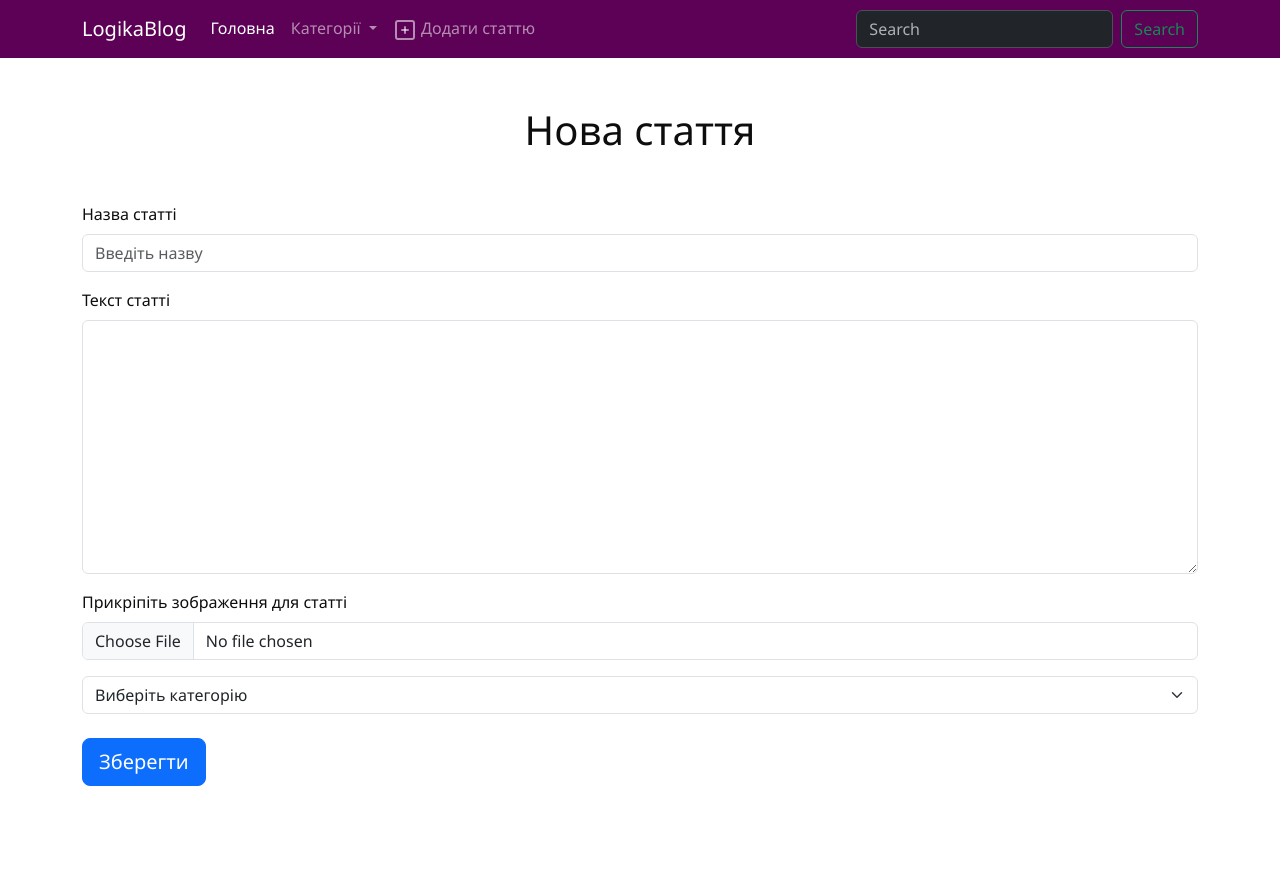
After one commit to volodymyrlogika/first_site_2, a Flask app: page /articles/new in a window 1280 px wide. The commit adds this page. Run offline with Flask 3, Linux system fonts and the light colour scheme; data comes from the database, SQL or seed files in the repository.

Commit message:
new: сторінка додавання статті

```diff
--- a/app.py
+++ b/app.py
@@ -28,6 +28,12 @@ def category_page(category_id):
     return render_template("index.html", articles=articles)  # html-сторінка, що повертається у браузер
 
 
+@app.route("/articles/new", methods=["GET", "POST"])
+def new_article():
+
+    return render_template("new_article.html")
+
+
 if __name__ == "__main__":
     app.config['TEMPLATES_AUTO_RELOAD'] = True  # автоматичне оновлення шаблонів
     app.run(debug=True)  # Запускаємо веб-сервер з цього файлу в режимі налагодження
--- a/db_scripts.py
+++ b/db_scripts.py
@@ -41,3 +41,7 @@ class DatabaseManager:
         data = self.cursor.fetchall()
         self.close()
         return data
+
+
+    def add_article(self, title, content, image, user_id, category_id):
+        ...
--- a/templates/base.html
+++ b/templates/base.html
@@ -43,7 +43,11 @@
                                 {% endfor %}
                             </ul>
                         </li>
-
+                        <li class="nav-item">
+                            <a class="nav-link" aria-current="page" href="{{url_for('new_article')}}">
+                                <svg  xmlns="http://www.w3.org/2000/svg"  width="24"  height="24"  viewBox="0 0 24 24"  fill="none"  stroke="currentColor"  stroke-width="2"  stroke-linecap="round"  stroke-linejoin="round"  class="icon icon-tabler icons-tabler-outline icon-tabler-square-plus"><path stroke="none" d="M0 0h24v24H0z" fill="none"/><path d="M9 12h6" /><path d="M12 9v6" /><path d="M3 5a2 2 0 0 1 2 -2h14a2 2 0 0 1 2 2v14a2 2 0 0 1 -2 2h-14a2 2 0 0 1 -2 -2v-14z" /></svg>
+                                Додати статтю</a>
+                        </li>
                     </ul>
                     <form class="d-flex" role="search">
                         <input class="form-control me-2" type="search" placeholder="Search" aria-label="Search">
--- /dev/null
+++ b/templates/new_article.html
@@ -0,0 +1,36 @@
+{% extends 'base.html' %}
+
+{% block title %}
+    <title>Нова стаття- LogikaBlog</title>
+{% endblock title %}
+
+{% block content %}
+  <main class="container py-5">
+
+    <h1 class="text-center mb-5">Нова стаття</h1>
+    <form action="" method="post" enctype="multipart/form-data">
+        <div class="mb-3">
+            <label for="articleTitle" class="form-label">Назва статті</label>
+            <input required name="title" type="text" class="form-control" id="articleTitle" placeholder="Введіть назву">
+        </div>
+        <div class="mb-3">
+            <label for="exampleFormControlTextarea1" class="form-label">Текст статті</label>
+            <textarea  required name="content" class="form-control" id="exampleFormControlTextarea1" rows="10"></textarea>
+        </div>
+        <div class="mb-3">
+            <label for="formFile" class="form-label">Прикріпіть зображення для статті</label>
+            <input required name="image" class="form-control" type="file" id="formFile">
+        </div>
+        <select class="form-select" aria-label="Default select example">
+            <option selected>Виберіть категорію</option>
+            {% for category in categories %}
+                <option value="{{category[0]}}">{{category[1]}}</option>
+            {% endfor %}
+        </select>
+
+        <button type="submit" class="btn btn-lg btn-primary mt-4 mb-5">Зберегти</button>
+    </form>
+
+
+  </main>
+{% endblock content %}
```
Also changed, not shown: templates/logika.html (deleted, +0 -11 lines).
